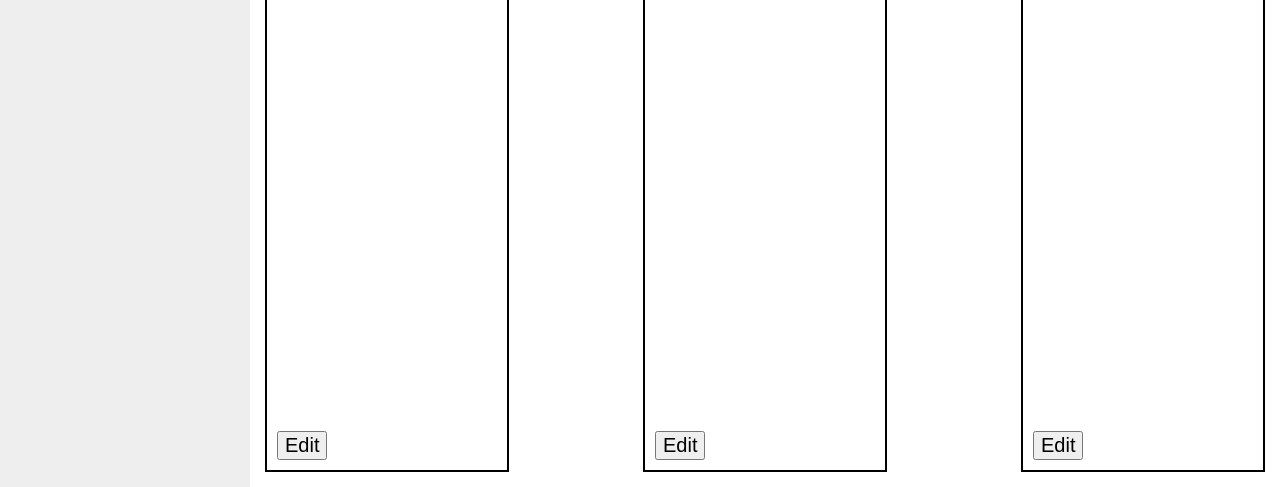
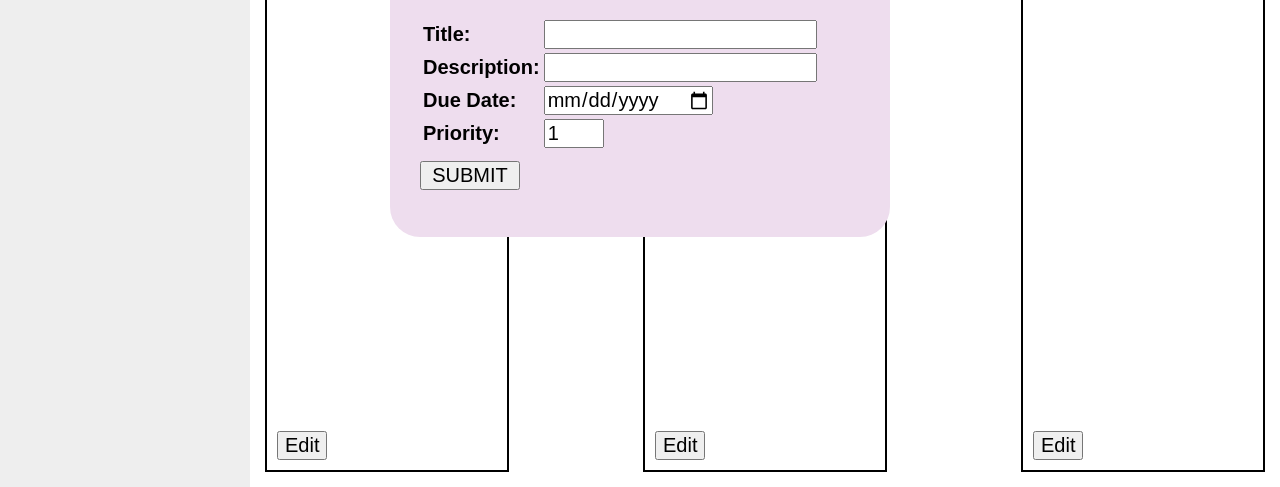
Before and after one commit to pand4monium/odin-todos-list, a website built with webpack: page src/template.html in a window 1280 px wide. Shown: the part 313-800 px from the top of the page. Built offline with nearby package versions, Linux system fonts and the light colour scheme.

Commit message:
Completed Making new Task feature

```diff
--- a/src/class/appProjects.js
+++ b/src/class/appProjects.js
@@ -3,6 +3,7 @@ import { loadHeader } from "../pages/header.js";
 import { loadSidebar } from "../pages/sidebar.js";
 import { loadMainBody } from "../pages/mainBody.js";
 import { loadNewProjectModal } from "../modals/newProject.js";
+import { loadNewTaskModal } from "../modals/newTask.js";
 
 export class appProjects {
 
@@ -24,5 +25,6 @@ export class appProjects {
         loadSidebar(this);
         loadMainBody(this);
         loadNewProjectModal(this);
+        loadNewTaskModal(this);
     }
 }
--- a/src/index.js
+++ b/src/index.js
@@ -1,6 +1,7 @@
 import { loadHeader } from "./pages/header";
 import { loadSidebar } from "./pages/sidebar";
 import { loadMainBody } from "./pages/mainBody.js";
+import { loadNewProjectModal } from "./modals/newProject.js";
 
 import { appProjects } from "./class/appProjects.js";
 import { Project } from "./class/Project.js";
@@ -12,7 +13,7 @@ import "./styles/stylesHeader.css";
 import "./styles/stylesSideBar.css";
 import "./styles/stylesMain.css";
 import "./styles/stylesNewProject.css";
-import { loadNewProjectModal } from "./modals/newProject.js";
+import "./styles/stylesNewTask.css";
 
 
 const application = new appProjects();
--- /dev/null
+++ b/src/modals/newTask.js
@@ -0,0 +1,81 @@
+import { Project } from "../class/Project.js"
+import { TodoItem } from "../class/todoItem.js";
+
+export const loadNewTaskModal = (app) => {
+
+    document.getElementById("newTaskModal").style.display = "block";
+
+    document.getElementById("newTaskModal").innerHTML = `
+        <div id="newTaskModal-container">
+            <div id="newTaskModal-header">
+                <div> New Task </div>
+                <button id="close-newTaskModal"> X </button>
+            </div>
+            <form id="newTaskForm">
+            <table id="newTaskModal-inputs">
+                <tr>
+                    <td> Title: </td>
+                    <td> <input id="newTaskModal-title"
+                                required></input> </td>
+                </tr>
+
+                <tr>
+                    <td> Description: </td>
+                    <td> <input id="newTaskModal-description"></input> </td>
+                </tr>
+
+                <tr>
+                    <td> Due Date: </td>
+                    <td> <input id="newTaskModal-dueDate"
+                                type="date"
+                                required></input> </td>
+                </tr>
+
+                <tr>
+                    <td> Priority: </td>
+                    <td> <input id="newTaskModal-priority"
+                                type="number"
+                                min="1"
+                                max="5"
+                                value="1"></input> </td>
+                </tr>
+            </table>
+            <button id="newTaskModal-submit">Submit</button>
+            </form>
+        </div>
+    `
+
+    const titleInput = document.getElementById("newTaskModal-title");
+    const descriptionInput = document.getElementById("newTaskModal-description");
+    const dueDateInput = document.getElementById("newTaskModal-dueDate");
+    const priorityInput = document.getElementById("newTaskModal-priority");
+
+    document.getElementById("close-newTaskModal").addEventListener("click", () => {
+        titleInput.value = "";
+        descriptionInput.value = "";
+        dueDateInput.value = "";
+        priorityInput.value = "1";
+        document.getElementById("newTaskModal").style.display = "none";
+    })
+
+    document.getElementById("newTaskForm").addEventListener("submit", (e) => {
+        e.preventDefault();
+         console.log(dueDateInput.value);
+        const match = dueDateInput.value.match(/^(\d{4})-(\d{2})-(\d{2})$/);
+        console.log(match);
+        const formattedDueDateInput = new Date(Number(match[1]), Number(match[2])-1, Number(match[3]));
+        app.selectedProject.addTask(titleInput.value,
+                                                 descriptionInput.value,
+                                                 formattedDueDateInput,
+                                                 priorityInput.value
+        )
+
+        titleInput.value = "";
+        descriptionInput.value = "";
+        dueDateInput.value = "";
+        priorityInput.value = "1";
+        app.loadPage();
+        document.getElementById("newTaskModal").style.display = "none";
+    })
+
+}
--- /dev/null
+++ b/src/styles/stylesNewTask.css
@@ -0,0 +1,70 @@
+#newTaskModal {
+    position: fixed;
+    top: 50%;
+    left: 50%;
+    transform: translate(-50%, -50%);
+
+    border: 0;
+    border-radius: 30px;
+    margin: 0;
+    padding: 0;
+
+    width: 80vw;
+    max-width: 500px;
+    height: 70vh;
+    max-height: 300px;
+
+    background-color: #ede;
+}
+
+#newTaskModal-container {
+    margin: 0;
+    padding: 0;
+
+    display: grid;
+    row-gap: 0px;
+    grid-template-rows: 50px 1fr;
+}
+
+#newTaskModal-header {
+    background-color: #99e;
+    border-radius: 30px 30px 0 0;
+    padding: 30px;
+
+    display: flex;
+    flex-direction: row;
+    justify-content: space-between;
+    align-items: center;
+}
+
+#newTaskModal-header > div {
+    font-weight: bold;
+    font-size: 30px;;
+}
+
+#close-newTaskModal {
+    border-radius: 15px;
+    border: 0;
+
+    width: 30px;
+    aspect-ratio: 1/1;
+    padding: auto;
+
+    align-items: center;
+    font-size: 20px;
+    font-weight: bold;
+    background-color: #ede;
+}
+
+#newTaskModal-inputs {
+    margin: 30px 30px 10px 30px;
+
+    font-weight: bold;
+    font-size: 25px;
+}
+
+#newTaskModal-submit {
+    width: 100px;
+    text-transform: uppercase;
+    margin-left: 30px;
+}
--- a/src/template.html
+++ b/src/template.html
@@ -17,5 +17,6 @@
     </div>
 
     <dialog id="newProjectModal"></dialog>
+    <dialog id="newTaskModal"></dialog>
 </body>
 </html>
```
